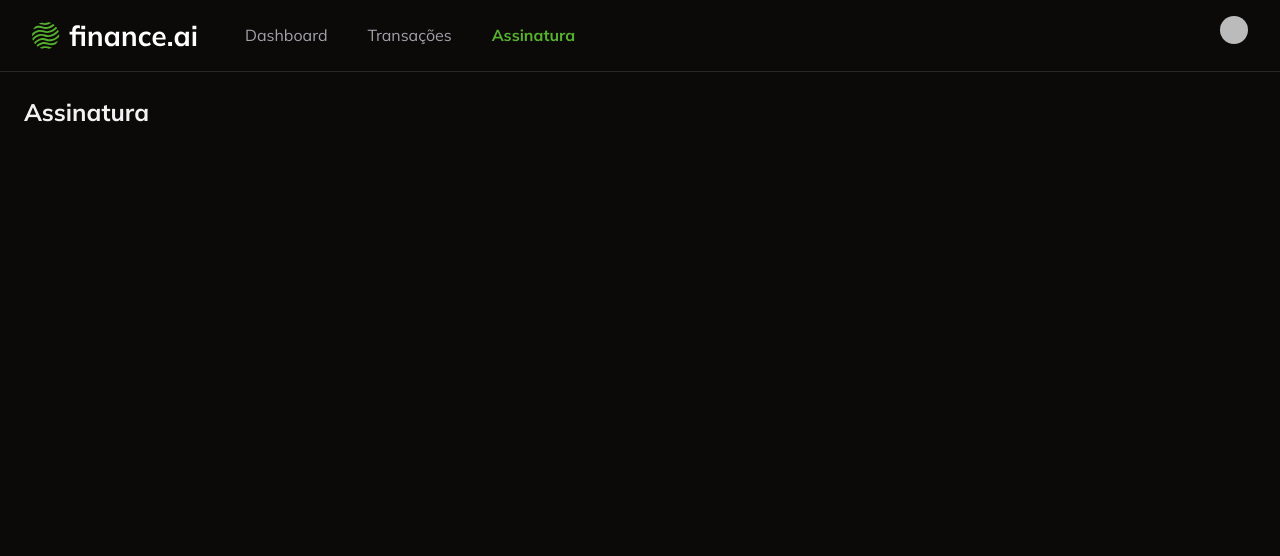
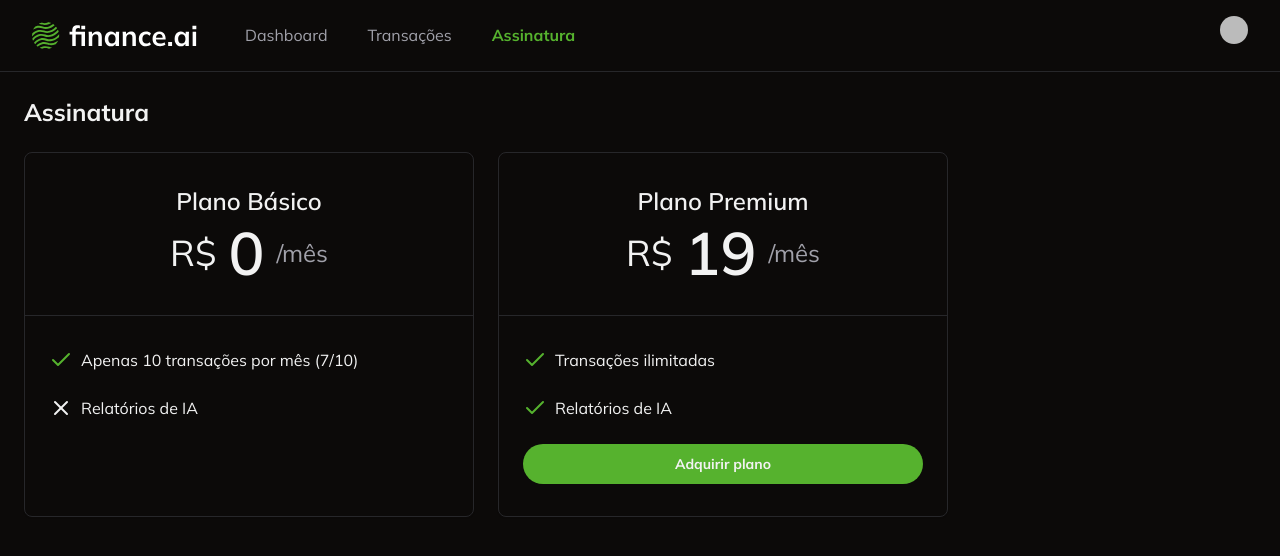
Before and after one commit to brunosb/finance-ai, a Next.js app: page /subscription in a window 1280 px wide. Shown: the top 556 px of the page. Built offline with nearby package versions, Linux system fonts and the light colour scheme; no server answers; sample sign-in values are in the browser's storage; some icons are missing.

Commit message:
feat: ensure user is redirected to stripe checkout when acquiring plan

```diff
--- /dev/null
+++ b/app/subscription/_actions/create-stripe-checkout/index.ts
@@ -0,0 +1,41 @@
+'use server'
+
+import { auth } from '@clerk/nextjs/server'
+import Stripe from 'stripe'
+
+export const createStripeCheckout = async () => {
+	const { userId } = await auth()
+
+	if (!userId) {
+		throw new Error('Unauthorized')
+	}
+	if (!process.env.STRIPE_SECRET_KEY) {
+		throw new Error('Stripe secret key is not set')
+	}
+
+	const stripe = new Stripe(process.env.STRIPE_SECRET_KEY, {
+		apiVersion: '2024-10-28.acacia',
+	})
+
+	const session = await stripe.checkout.sessions.create({
+		payment_method_types: ['card'],
+		mode: 'subscription',
+		line_items: [
+			{
+				price: process.env.STRIPE_PREMIUM_PLAN_PRICE_ID,
+				quantity: 1,
+			},
+		],
+		success_url: `http://localhost:3000`,
+		cancel_url: `http://localhost:3000`,
+		subscription_data: {
+			metadata: {
+				clerk_user_id: userId,
+			},
+		},
+	})
+
+	return {
+		sessionId: session.id,
+	}
+}
--- /dev/null
+++ b/app/subscription/_components/acquire-plan-button.tsx
@@ -0,0 +1,34 @@
+'use client'
+
+import { Button } from '@/app/_components/ui/button'
+import { loadStripe } from '@stripe/stripe-js'
+import { createStripeCheckout } from '../_actions/create-stripe-checkout'
+
+export const AcquirePlanButton = () => {
+	const handleAcquirePlanClick = async () => {
+		const { sessionId } = await createStripeCheckout()
+
+		if (!process.env.NEXT_PUBLIC_STRIPE_PUBLISHABLE_KEY) {
+			throw new Error('Stripe publishable key is not set')
+		}
+
+		const stripe = await loadStripe(
+			process.env.NEXT_PUBLIC_STRIPE_PUBLISHABLE_KEY,
+		)
+
+		if (!stripe) {
+			throw new Error('Stripe is not loaded')
+		}
+
+		await stripe.redirectToCheckout({ sessionId })
+	}
+
+	return (
+		<Button
+			className="w-full rounded-full font-bold"
+			onClick={handleAcquirePlanClick}
+		>
+			Adquirir plano
+		</Button>
+	)
+}
--- a/app/subscription/page.tsx
+++ b/app/subscription/page.tsx
@@ -1,6 +1,9 @@
 import { auth } from '@clerk/nextjs/server'
+import { CheckIcon, XIcon } from 'lucide-react'
 import { redirect } from 'next/navigation'
 import { Navbar } from '../_components/navbar'
+import { Card, CardContent, CardHeader } from '../_components/ui/card'
+import { AcquirePlanButton } from './_components/acquire-plan-button'
 
 const SubscriptionPage = async () => {
 	const { userId } = await auth()
@@ -12,8 +15,54 @@
 		<>
 			<Navbar />
 			<div className="p-6 space-y-6">
-				<div className="flex w-full justify-between items-center">
-					<h1 className="text-2xl font-bold">Assinatura</h1>
+				<h1 className="text-2xl font-bold">Assinatura</h1>
+
+				<div className="flex gap-6">
+					<Card className="w-[450px]">
+						<CardHeader className="border-b border-solid py-8">
+							<h2 className="text-center text-2xl font-semibold">
+								Plano Básico
+							</h2>
+							<div className="flex items-center gap-3 justify-center">
+								<span className="text-4xl">R$</span>
+								<span className="text-6xl font-semibold">0</span>
+								<span className="text-2xl text-muted-foreground">/mês</span>
+							</div>
+						</CardHeader>
+						<CardContent className="space-y-6 py-8">
+							<div className="flex items-center gap-2">
+								<CheckIcon className="text-primary" />
+								<p>Apenas 10 transações por mês (7/10)</p>
+							</div>
+							<div className="flex items-center gap-2">
+								<XIcon className="" />
+								<p>Relatórios de IA</p>
+							</div>
+						</CardContent>
+					</Card>
+					<Card className="w-[450px]">
+						<CardHeader className="border-b border-solid py-8">
+							<h2 className="text-center text-2xl font-semibold">
+								Plano Premium
+							</h2>
+							<div className="flex items-center gap-3 justify-center">
+								<span className="text-4xl">R$</span>
+								<span className="text-6xl font-semibold">19</span>
+								<span className="text-2xl text-muted-foreground">/mês</span>
+							</div>
+						</CardHeader>
+						<CardContent className="space-y-6 py-8">
+							<div className="flex items-center gap-2">
+								<CheckIcon className="text-primary" />
+								<p>Transações ilimitadas</p>
+							</div>
+							<div className="flex items-center gap-2">
+								<CheckIcon className="text-primary" />
+								<p>Relatórios de IA</p>
+							</div>
+							<AcquirePlanButton />
+						</CardContent>
+					</Card>
 				</div>
 			</div>
 		</>
--- a/package.json
+++ b/package.json
@@ -21,6 +21,7 @@
     "@radix-ui/react-scroll-area": "^1.2.0",
     "@radix-ui/react-select": "^2.1.2",
     "@radix-ui/react-slot": "^1.1.0",
+    "@stripe/stripe-js": "^4.9.0",
     "@tanstack/react-table": "^8.20.5",
     "class-variance-authority": "^0.7.0",
     "clsx": "^2.1.1",
@@ -35,6 +36,7 @@
     "react-hook-form": "^7.53.1",
     "react-number-format": "^5.4.2",
     "recharts": "^2.13.3",
+    "stripe": "^17.3.1",
     "tailwind-merge": "^2.5.4",
     "tailwindcss-animate": "^1.0.7",
     "zod": "^3.23.8"
```
Also changed, not shown: 2 other files (tests, documents, lock files or other folders).
